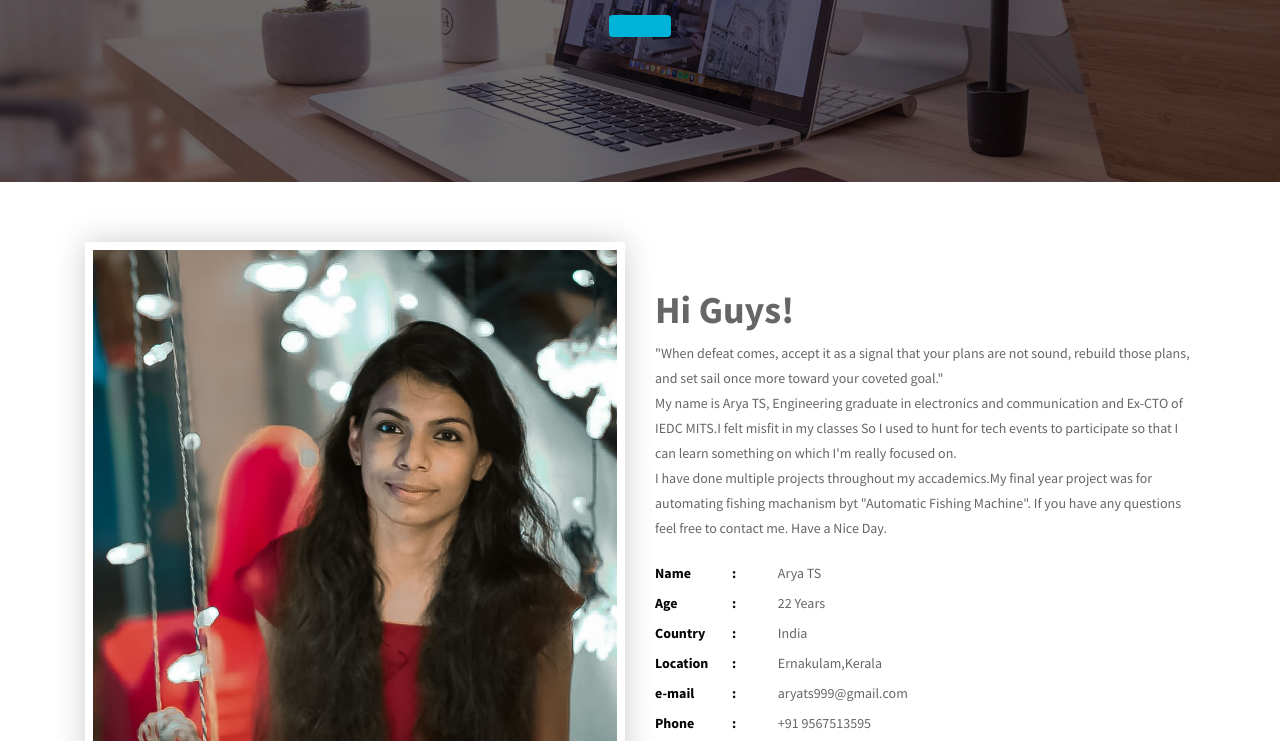
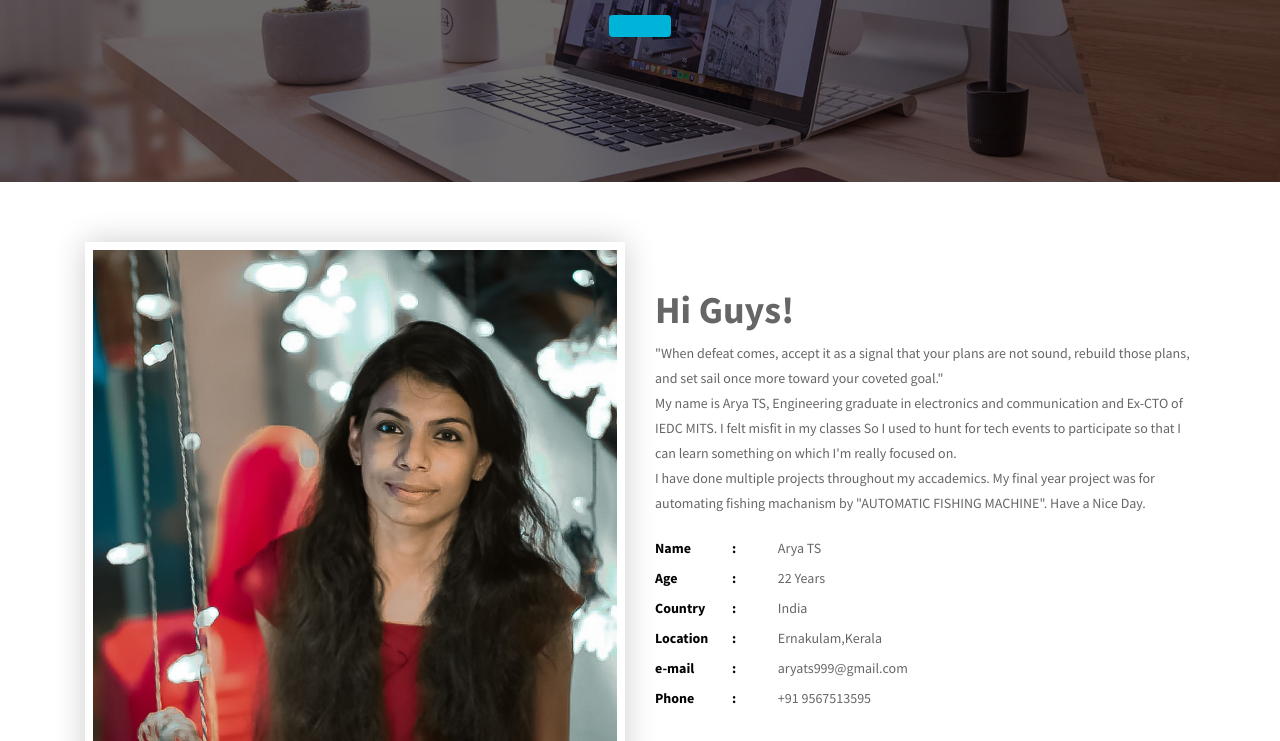
Before and after one commit to arya-surendran/arya-website, a plain HTML site: page index.html in a window 1280 px wide. Shown: the part 474-1215 px from the top of the page. Drawn offline with Linux system fonts and the light colour scheme; files whose address does not match are found by name.

Commit message:
Update index.html
summary edit

```diff
--- a/index.html
+++ b/index.html
@@ -156,8 +156,8 @@
             <div class="profile-wrapper wow fadeInRight" data-wow-delay="0.3s">
               <h3>Hi Guys!</h3>
               <p>"When defeat comes, accept it as a signal that your plans are not sound, rebuild those plans, and set sail once more toward your coveted goal."<br>
-                My name is Arya TS, Engineering graduate in electronics and communication and Ex-CTO of IEDC MITS.I felt misfit in my classes So I used to hunt for tech events to participate so that I can learn something on which I'm really focused on.<br>
-                I have done multiple projects throughout my accademics.My final year project was for automating fishing machanism byt "Automatic Fishing Machine". If you have any questions feel free to contact me.
+                My name is Arya TS, Engineering graduate in electronics and communication and Ex-CTO of IEDC MITS. I felt misfit in my classes So I used to hunt for tech events to participate so that I can learn something on which I'm really focused on.<br>
+                I have done multiple projects throughout my accademics. My final year project was for automating fishing machanism by "AUTOMATIC FISHING MACHINE".
 
 
 
```
